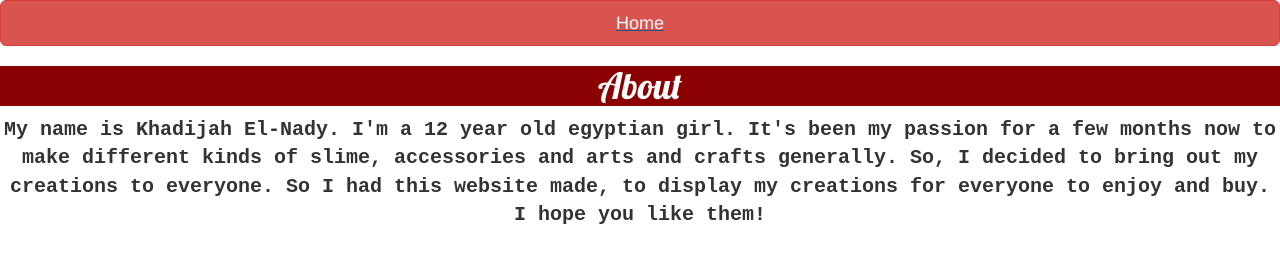
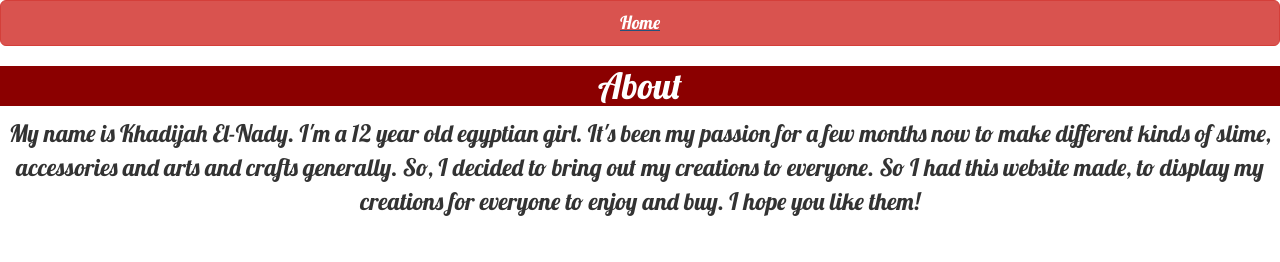
Before and after one commit to yusufElnady/dijascrafts, a plain HTML site: page about.html in a window 1280 px wide. Drawn offline with nearby package versions, Linux system fonts and the light colour scheme.

Commit message:
edit in about

```diff
--- a/about.html
+++ b/about.html
@@ -7,12 +7,11 @@
     <link href="https://fonts.googleapis.com/css?family=Lobster" rel="stylesheet">
 
     <style>
-        .mono{
-            font-family: monospace;
+        body{
+            font-family: Lobster;
         }
         .redText{
             color: white;
-            font-family: Lobster;
             background-color: darkred;
         }
     </style>
@@ -20,12 +19,10 @@
         <a href="index.html"><button class="btn btn-danger btn-lg btn-block">Home</button></a>
         <font size="+3"><h1 class="redText">About</h1></font>
         <font size="+2">
-            <p class="mono">
-                <b>
-                    My name is Khadijah El-Nady. I'm a 12 year old egyptian girl.
-                    It's been my passion for a few months now to make different kinds of slime, accessories and arts and crafts generally. So, I decided to bring out my creations to everyone. So I had this website made, to display my creations for everyone to enjoy and buy. I hope you like them!
-                </b>
+            <p>
+                My name is Khadijah El-Nady. I'm a 12 year old egyptian girl.
+                It's been my passion for a few months now to make different kinds of slime, accessories and arts and crafts generally. So, I decided to bring out my creations to everyone. So I had this website made, to display my creations for everyone to enjoy and buy. I hope you like them!
             </p>
-        </font><!--let khadijah write her description about herself here-->
+        </font>
     </center>
 </html>
```
Also changed, not shown: 1 other file.
